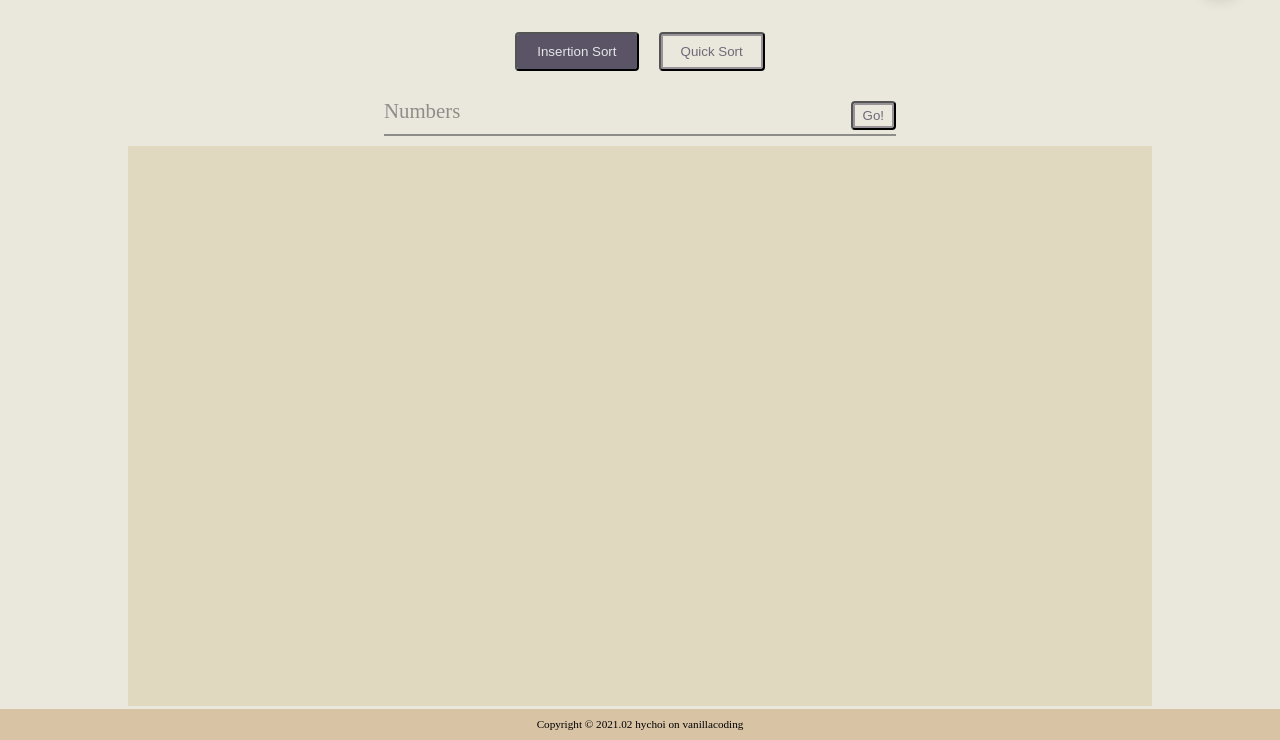
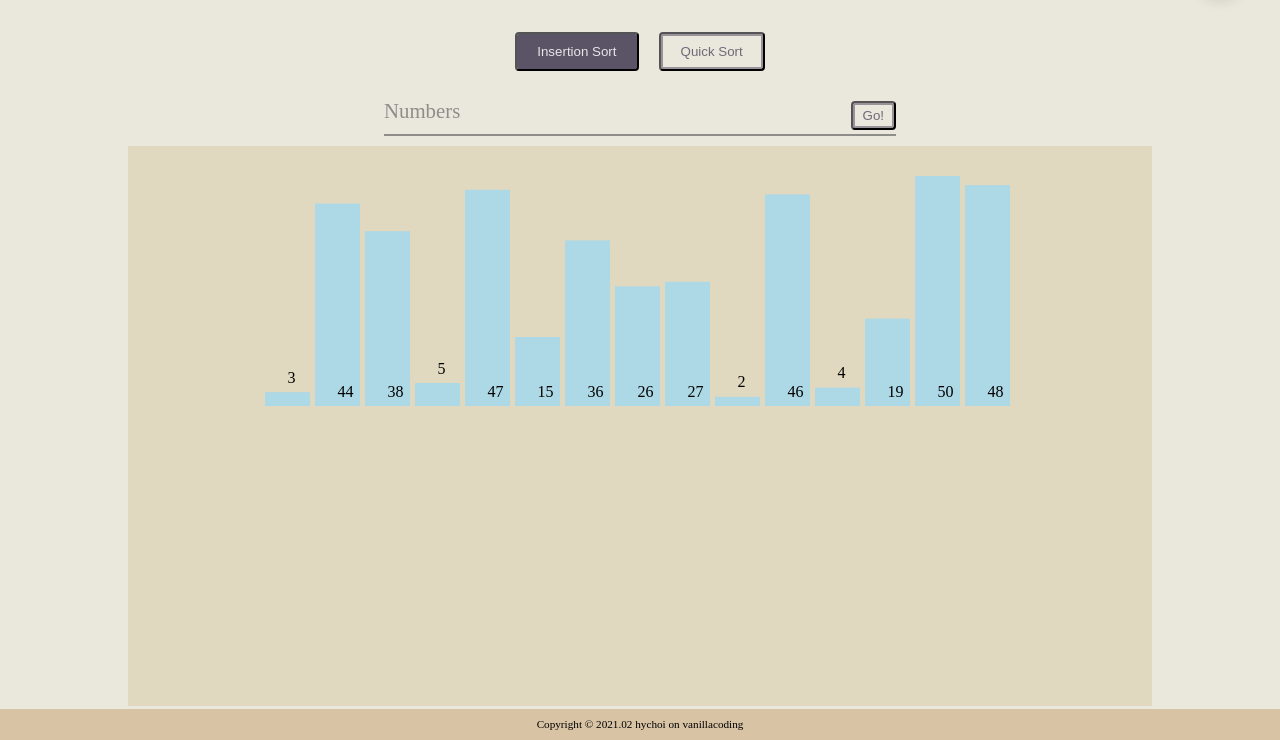
Before and after one commit to Ha-Young/VanillaJS-MVC-HasuAlgo, a website built with Parcel: page index.html in a window 1280 px wide. Shown: the part 60-800 px from the top of the page. Built offline with nearby package versions, Linux system fonts and the light colour scheme.

Commit message:
add: sample code refer by visualgo

```diff
--- a/assets/styles/main.less
+++ b/assets/styles/main.less
@@ -14,10 +14,9 @@ main {
     overflow: hidden;
 
     .visual-algo {
+      padding-top: 30px;
       height: 70vh;
       width: 80vw;
-
-
     }
   }
 }
--- a/index.html
+++ b/index.html
@@ -1,8 +1,8 @@
-<!doctype html>
+<!DOCTYPE html>
 <html lang="ko">
   <head>
-  <meta charset="UTF-8">
-  <meta name="viewport" content="width=device-width">
+    <meta charset="UTF-8" />
+    <meta name="viewport" content="width=device-width" />
     <title>바닐라코딩</title>
   </head>
   <body>
@@ -12,35 +12,161 @@
       </header>
       <div class="theme-switch">
         <label id="switch" class="switch">
-        <input type="checkbox" id="slider">
+          <input type="checkbox" id="slider" />
           <span class="slider round"></span>
         </label>
       </div>
       <main>
         <section class="input-menus">
           <div class="sort-kinds-btns">
-          <button class="selected" data-btn-name="insertion">Insertion Sort</button>
+            <button class="selected" data-btn-name="insertion">
+              Insertion Sort
+            </button>
             <button data-btn-name="quick">Quick Sort</button>
           </div>
 
           <div class="type-area">
-          <input type="input" class="input-numbers" placeholder="Numbers" name="numbers" id='numbers' required />
+            <input
+              type="input"
+              class="input-numbers"
+              placeholder="Numbers"
+              name="numbers"
+              id="numbers"
+              required
+            />
             <label for="numbers" class="label-numbers">Numbers</label>
             <button class="start-btn" data-btn-name="start">Go!</button>
           </div>
         </section>
         <section class="visual-wrapper">
           <div class="visual-algo">
-          <ul class="visual-list">
-
-          </ul>
+            <svg id="viz-canvas" height="490" width="1000">
+              <g transform="translate(125,216.1999969482422)">
+                <rect
+                  height="13.799999999999999"
+                  width="45"
+                  style="fill: rgb(173, 216, 230)"
+                ></rect>
+                <text dy=".35em" x="22.5" y="-15">3</text>
+              </g>
+              <g transform="translate(175,27.600000381469727)">
+                <rect
+                  height="202.4"
+                  width="45"
+                  style="fill: rgb(173, 216, 230)"
+                ></rect>
+                <text dy=".35em" x="22.5" y="187.4">44</text>
+              </g>
+              <g transform="translate(225,55.20000076293945)">
+                <rect
+                  height="174.8"
+                  width="45"
+                  style="fill: rgb(173, 216, 230)"
+                ></rect>
+                <text dy=".35em" x="22.5" y="159.8">38</text>
+              </g>
+              <g transform="translate(275,207)">
+                <rect
+                  height="23"
+                  width="45"
+                  style="fill: rgb(173, 216, 230)"
+                ></rect>
+                <text dy=".35em" x="22.5" y="-15">5</text>
+              </g>
+              <g transform="translate(325,13.800000190734863)">
+                <rect
+                  height="216.2"
+                  width="45"
+                  style="fill: rgb(173, 216, 230)"
+                ></rect>
+                <text dy=".35em" x="22.5" y="201.2">47</text>
+              </g>
+              <g transform="translate(375, 161)">
+                <rect
+                  height="69"
+                  width="45"
+                  style="fill: rgb(173, 216, 230)"
+                ></rect>
+                <text dy=".35em" x="22.5" y="54">15</text>
+              </g>
+              <g transform="translate(425, 64.4)">
+                <rect
+                  height="165.6"
+                  width="45"
+                  style="fill: rgb(173, 216, 230)"
+                ></rect>
+                <text dy=".35em" x="22.5" y="150.6">36</text>
+              </g>
+              <g transform="translate(475, 110.39999999999999)">
+                <rect
+                  height="119.60000000000001"
+                  width="45"
+                  style="fill: rgb(173, 216, 230)"
+                ></rect>
+                <text dy=".35em" x="22.5" y="104.60000000000001">26</text>
+              </g>
+              <g transform="translate(525, 105.8)">
+                <rect
+                  height="124.2"
+                  width="45"
+                  style="fill: rgb(173, 216, 230)"
+                ></rect>
+                <text dy=".35em" x="22.5" y="109.2">27</text>
+              </g>
+              <g transform="translate(575, 220.8)">
+                <rect
+                  height="9.200000000000001"
+                  width="45"
+                  style="fill: rgb(173, 216, 230)"
+                ></rect>
+                <text dy=".35em" x="22.5" y="-15">2</text>
+              </g>
+              <g transform="translate(625, 18.399999999999977)">
+                <rect
+                  height="211.60000000000002"
+                  width="45"
+                  style="fill: rgb(173, 216, 230)"
+                ></rect>
+                <text dy=".35em" x="22.5" y="196.60000000000002">46</text>
+              </g>
+              <g transform="translate(675, 211.6)">
+                <rect
+                  height="18.400000000000002"
+                  width="45"
+                  style="fill: rgb(173, 216, 230)"
+                ></rect>
+                <text dy=".35em" x="22.5" y="-15">4</text>
+              </g>
+              <g transform="translate(725, 142.6)">
+                <rect
+                  height="87.4"
+                  width="45"
+                  style="fill: rgb(173, 216, 230)"
+                ></rect>
+                <text dy=".35em" x="22.5" y="72.4">19</text>
+              </g>
+              <g transform="translate(775, 0)">
+                <rect
+                  height="230"
+                  width="45"
+                  style="fill: rgb(173, 216, 230)"
+                ></rect>
+                <text dy=".35em" x="22.5" y="215">50</text>
+              </g>
+              <g transform="translate(825, 9.200000000000017)">
+                <rect
+                  height="220.79999999999998"
+                  width="45"
+                  style="fill: rgb(173, 216, 230)"
+                ></rect>
+                <text dy=".35em" x="22.5" y="205.79999999999998">48</text>
+              </g>
+            </svg>
           </div>
         </section>
       </main>
       <footer>
-      <p>
-        Copyright © 2021.02 hychoi on vanillacoding
-      </p>
+        <p>Copyright © 2021.02 hychoi on vanillacoding</p>
       </footer>
     </div>
     <script src="./app/index.js"></script>
```
Lines whose indentation alone changed are shown as unchanged.
